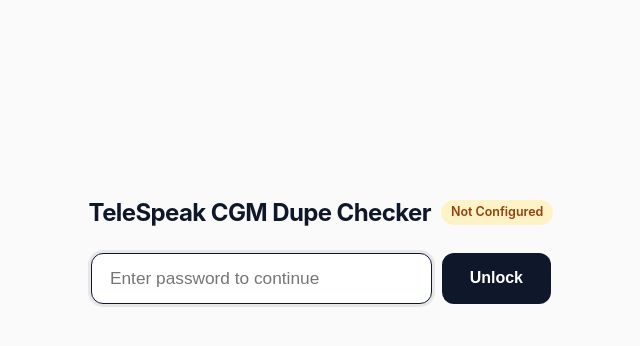
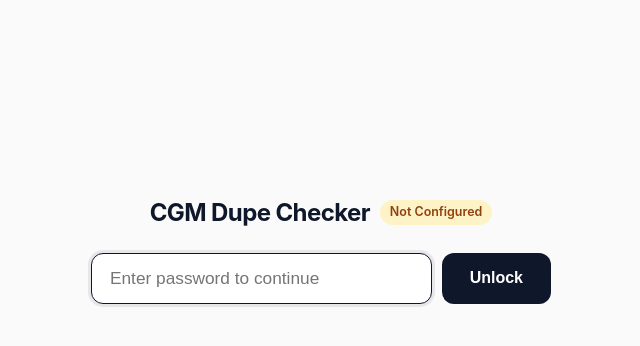
Before and after one commit to abdulrehman-t07/telespeak-cgm-dupe-checker, a Flask app: page / in a window 1280 px wide. Shown: the part 139-485 px from the top of the page, without its empty margins (319-959 px from the left). Run offline with Flask 3, Linux system fonts and the light colour scheme.

Commit message:
Rename app to generic CGM Dupe Checker

```diff
--- a/app.py
+++ b/app.py
@@ -19,7 +19,7 @@ def _build_serializer() -> URLSafeSerializer:
     seed = (
         os.environ.get("FLASK_SECRET_KEY")
         or os.environ.get("SPREADSHEET_ID")
-        or "telespeak-cgm-dupe-checker-secret"
+        or "cgm-dupe-checker-secret"
     )
     key = hashlib.sha256(seed.encode("utf-8")).hexdigest()
     return URLSafeSerializer(key, salt="ts-auth")
--- a/render.yaml
+++ b/render.yaml
@@ -1,6 +1,6 @@
 services:
   - type: web
-    name: telespeak-cgm-dupe-checker
+    name: cgm-dupe-checker
     runtime: python
     plan: free
     buildCommand: pip install -r requirements.txt
--- a/templates/index.html
+++ b/templates/index.html
@@ -3,14 +3,14 @@
 <head>
   <meta charset="UTF-8" />
   <meta name="viewport" content="width=device-width, initial-scale=1.0" />
-  <title>TeleSpeak CGM Dupe Checker</title>
-  <link rel="stylesheet" href="{{ url_for('static', filename='style.css', v='4') }}" />
+  <title>CGM Dupe Checker</title>
+  <link rel="stylesheet" href="{{ url_for('static', filename='style.css', v='5') }}" />
 </head>
 <body>
   <main class="container">
     <header class="header">
       <div class="brand">
-        <h1>TeleSpeak CGM Dupe Checker</h1>
+        <h1>CGM Dupe Checker</h1>
         <span id="statusBadge" class="status-pill status-loading">Checking…</span>
       </div>
       <button type="button" id="syncBtn" class="btn-sync hidden" title="Refresh data">
@@ -76,6 +76,6 @@
     </section>
   </main>
 
-  <script src="{{ url_for('static', filename='app.js', v='4') }}"></script>
+  <script src="{{ url_for('static', filename='app.js', v='5') }}"></script>
 </body>
 </html>
```
